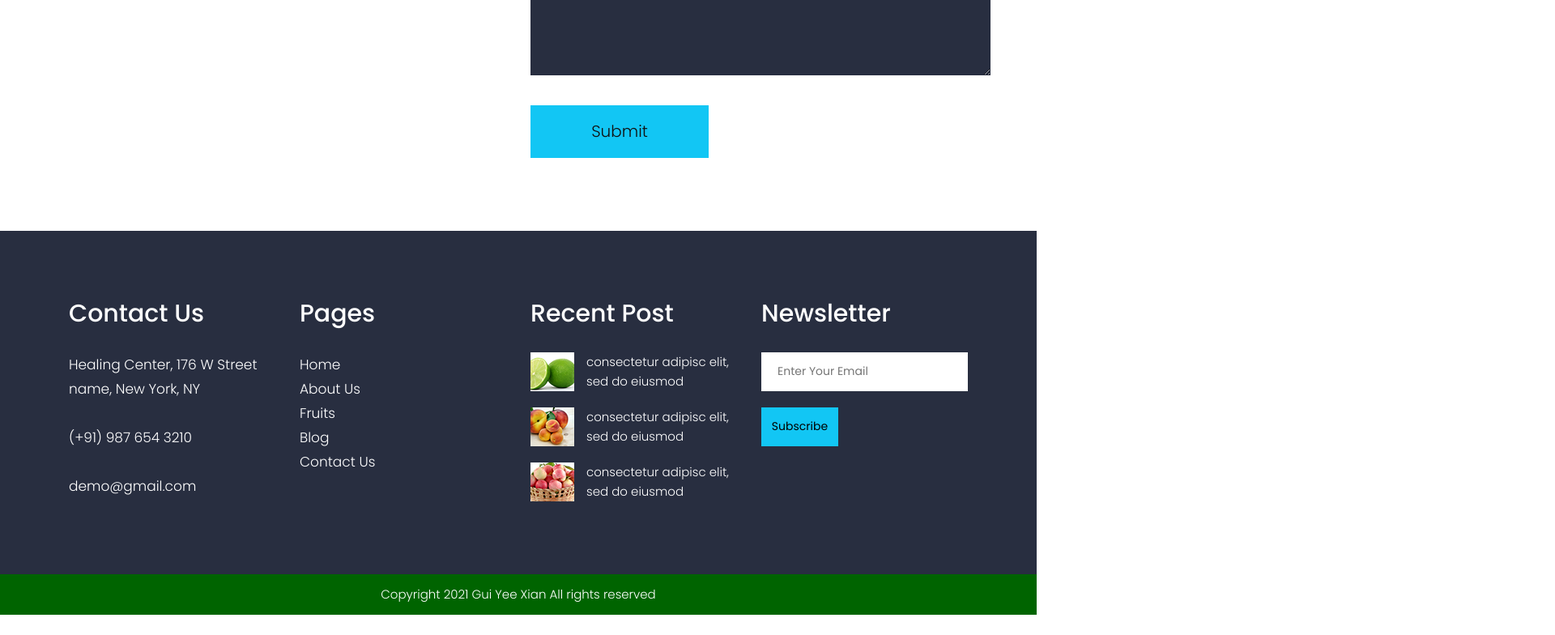
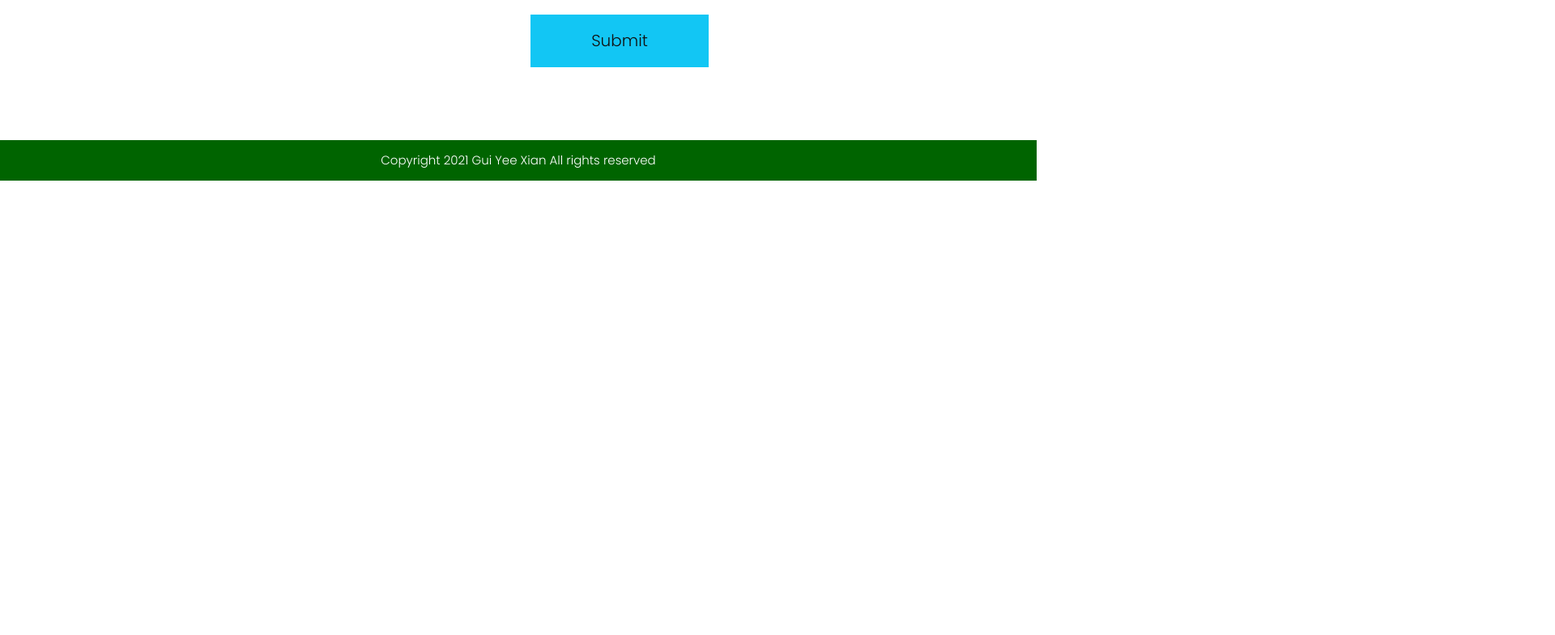
Before and after one commit to Guiyeexian/jour2053, a plain HTML site: page index.html in a window 1280 px wide. Shown: the part 1555-2339 px from the top of the page at 81% size, 1920 px wide, since content can reach past the window. After the commit the page ends 1803 px from the top, so only its background shows below. Drawn offline with Linux system fonts and the light colour scheme.

Commit message:
update
add some summary

```diff
--- a/index.html
+++ b/index.html
@@ -85,9 +85,6 @@
                                 <li>Santan is also used to cook nasi lemak and some pastries.</li>
                                 <li>Santan is amazing.</li>
                             </ol>
-
-
-                            <div class="button_section"><a class="main_bt" href="#">Buy Now</a></div>
                     </div>
                 </div>
                 <div class="col-md-6">
@@ -143,40 +140,6 @@
 
     <!-- footer -->
     <footer>
-        <div class="footer layout_padding">
-            <div class="container">
-                    <div class="row">
-                        <div class="col-lg-3 col-md-6 col-sm-12">
-                            <h3>Contact Us</h3>
-                            <p>Healing Center, 176 W Street name, New York, NY<br><br>(+91) 987 654 3210<br><br>demo@gmail.com</p>
-                        </div>
-                        <div class="col-lg-3 col-md-6 col-sm-12">
-                            <h3>Pages</h3>
-                            <p>
-                              <a href="#home">Home</a><br>
-                              <a href="#about">About Us</a><br>
-                              <a href="#fruits">Fruits</a><br>
-                              <a href="#blog">Blog</a><br>
-                              <a href="#contact">Contact Us</a>
-                        </div>
-                        <div class="col-lg-3 col-md-6 col-sm-12">
-                            <h3>Recent Post</h3>
-                            <p><span><img src="images/f_b1.png"></span><span>consectetur adipisc elit,<br>sed do eiusmod</span></p>
-                            <p class="margin_top_20"><span><img src="images/f_b2.png"></span><span>consectetur adipisc elit,<br>sed do eiusmod</span></p>
-                            <p class="margin_top_20"><span><img src="images/f_b3.png"></span><span>consectetur adipisc elit,<br>sed do eiusmod</span></p>
-                        </div>
-                        <div class="col-lg-3 col-md-6 col-sm-12">
-                            <h3>Newsletter</h3>
-                            <p>
-                                <form>
-                                    <input type="text" name="email" placeholder="Enter Your Email" />
-                                    <button>Subscribe</button>
-                                </form>
-                            </p>
-                        </div>
-                    </div>
-            </div>
-        </div>
         <div class="copyright" style="background-color:darkgreen;">
             <div class="container">
                 <p>Copyright 2021 Gui Yee Xian <a href="https://html.design/">All rights reserved</a></p>
```
